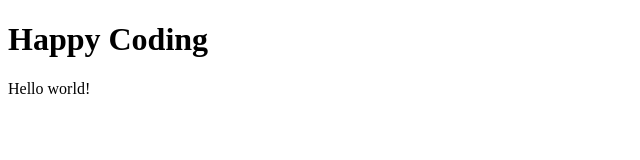
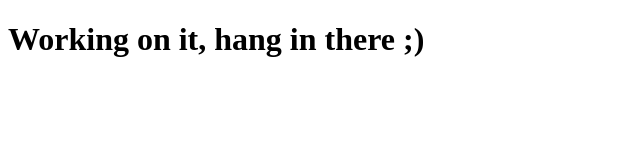
Before and after one commit to rdagumampan/blog, a plain HTML site: page index.html in a window 1280 px wide. Shown: the whole page, without its empty margins (0-640 px from the left). Drawn offline with Linux system fonts and the light colour scheme.

Commit message:
Update index.html

```diff
--- a/index.html
+++ b/index.html
@@ -4,7 +4,6 @@
     <title>Working on it... Hang in there ;)</title>
   </head>
   <body>
-    <h1>Happy Coding</h1>
-    <p>Hello world!</p>
+    <h1>Working on it, hang in there ;)</h1>
   </body>
 </html>
```
